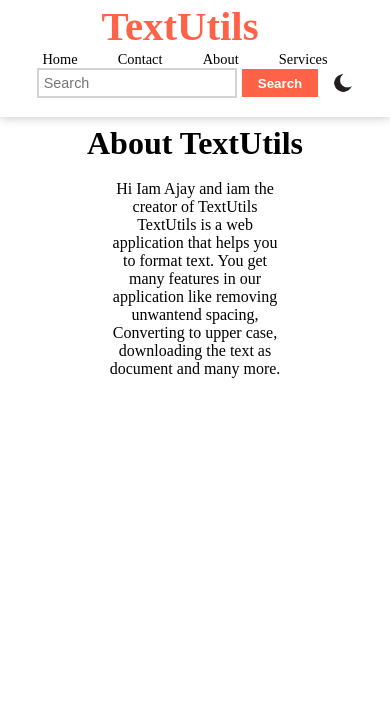
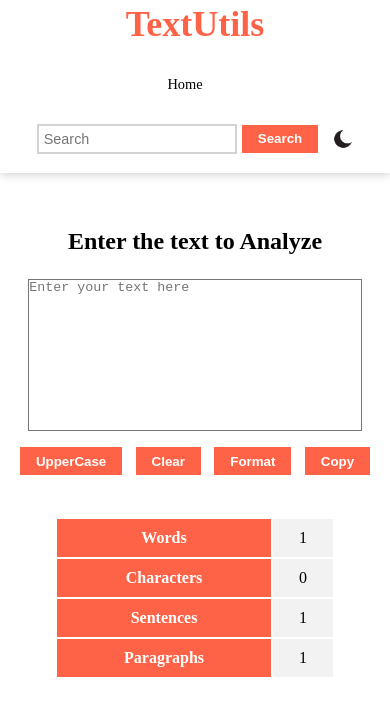
Before and after one commit to ForgedArmour/Text-Formating-Web-App, a React (Create React App) app: page /about in a window 390 px wide. Shown: the top 716 px of the page. Built offline with nearby package versions, Linux system fonts and the light colour scheme.

Commit message:
Remove Routes

```diff
--- a/src/App.js
+++ b/src/App.js
@@ -1,12 +1,13 @@
 import { useState } from 'react';
-import About from './components/About';
+// import About from './components/About';
 import Navbar from './components/Navbar'
 import TextForm from './components/TextForm';
-import {
-    BrowserRouter as Router,
-    Switch,
-    Route,
-  } from "react-router-dom";
+// import Services from './components/Services'
+// import {
+//     BrowserRouter as Router,
+//     Switch,
+//     Route,
+//   } from "react-router-dom";
 
 function App(){
     const [mode,setMode] = useState('light');
@@ -23,17 +24,20 @@
     }
     return(
         <>
-            <Router>
+            {/* <Router>  */}
                 <Navbar title="TextUtils" mode = {mode} modeSwitch={toggle} />
-                <Switch>
+                {/* <Switch>
+                    <Route path="/services">
+                        <Services mode={mode} />
+                    </Route>
                     <Route path="/about">
                         <About mode={mode} />
                     </Route>
-                    <Route path="/">
+                    <Route path="/"> */}
                         <TextForm mode = {mode}/>
-                    </Route>
+                    {/* </Route>
                 </Switch>
-            </Router>
+            </Router> */}
         </>
     );
 }
--- a/src/components/About.js
+++ b/src/components/About.js
@@ -6,7 +6,7 @@
             <div className="container">
                 <h1 className={`txt-${props.mode}`}>About TextUtils</h1>
                 <div className="about-content">
-                    <p className={`txt-${props.mode}`}> Hi Iam Ajay and iam the creator of TextUtils</p>
+                    <p className={`txt-${props.mode}`}> Hi Iam Ajay and iam the creator of TextUtils.</p><br />
                     <p className={`txt-${props.mode}`}>TextUtils is a web application that helps you to format text. You get many features in our application like removing unwantend spacing, Converting to upper case, downloading the text as document and many more.</p>
                 </div>
             </div>
--- a/src/components/Navbar.css
+++ b/src/components/Navbar.css
@@ -71,8 +71,8 @@
         flex-direction: column;
         /* align-items: center; */
     }
-    nav .links{
-        margin: 1.5em;
+    nav .Links{
+        margin: 1.9em 0;
     }
     .right-content{
         margin: 0 0 1em 0;
@@ -85,8 +85,8 @@
        padding: 0 0.7em;
     }
     .logo{
-        font-size: 1.7em;
-        padding: 10px 0 0 0;
+        font-size: 1.5em;
+        margin: 30px 0;
     }
     .main-content .txt{
         width: 25em;
--- a/src/components/Navbar.js
+++ b/src/components/Navbar.js
@@ -2,7 +2,7 @@
 import './Navbar.css';
 import PropTypes from 'prop-types'
 import moon from "../moon.png"
-import { Link } from 'react-router-dom';
+// import { Link } from 'react-router-dom';
 
 export default function Navbar(props) {
 
@@ -17,14 +17,13 @@
         <>
             <nav className={`flex-container nav-${props.mode}`}>
                 <div className="left-content flex-container">
-                    <h1><Link to="/" className="logo">{props.title}</Link></h1>
+                    <h1><a href="/" className="logo">{props.title}</a></h1>
                 </div>
                 <div className="Links">
                     <ul className="flex-container">
-                        <li><Link to="/" className={`txt-${props.mode} lnk`}>Home</Link></li>
-                        <li><Link to="/" className={`txt-${props.mode} lnk`}>Contact</Link></li>
-                        <li><Link to="/about" className={`txt-${props.mode} lnk`}>About</Link></li>
-                        <li><Link to="/" className={`txt-${props.mode} lnk`}>Services</Link></li>
+                        <li><a href="/" className={`txt-${props.mode} lnk`}>Home</a></li>
+                        {/* <li><a href="/about" className={`txt-${props.mode} lnk`}>About</a></li>
+                        <li><a href="/services" className={`txt-${props.mode} lnk`}>Services</a></li> */}
                     </ul>
                 </div>
 
--- a/src/components/About.css
+++ b/src/components/Services.css
@@ -1,15 +1,14 @@
 h1{
     text-align: center;
 }
-.container{
+.services-container{
     display: flex;
     flex-direction: column;
     align-items: center;
-    margin-top: 2%;
+    margin-top: 5%;
 
 }
-.about-content{
-    width: 50%;
+.services-content{
     padding: 10px;
     text-align: center;
     margin-top: 2%;
--- /dev/null
+++ b/src/components/Services.js
@@ -0,0 +1,14 @@
+import React from 'react'
+import './Services.css'
+export default function About(props) {
+    return (
+        <>
+            <div className="services-container">
+                <h1 className={`txt-${props.mode}`}>Services</h1>
+                <div className="services-content">
+                    <p className={`txt-${props.mode}`}> This Page will be Updated Soon...</p><br />
+                </div>
+            </div>
+        </>
+    )
+}
--- a/src/components/TextForm.js
+++ b/src/components/TextForm.js
@@ -1,6 +1,5 @@
 import React, {useState} from 'react'
 import './TextForm.css';
-import Navbar from './Navbar';
 
 
 export default function TextForm(props) {
@@ -70,7 +69,7 @@
         <>
             <div className="main-content flex-container" >
                 <h2 className={`tit my-3 txt-${props.mode}`}>Enter the text to Analyze</h2>
-                <textarea className="txt" placeholder="Enter your text here" cols="100" rows="10" onChange={handleChange} value={text} className={`inp-${props.mode}`}></textarea>
+                <textarea placeholder="Enter your text here" cols="100" rows="10" onChange={handleChange} value={text} className={`txt inp-${props.mode}`}></textarea>
                 <div className="button my-3">
                     <button className="btn mx1-3" onClick={handleClick}>UpperCase</button>
                     <button className="btn mx1-3" onClick={handleClear}>Clear</button>
```
